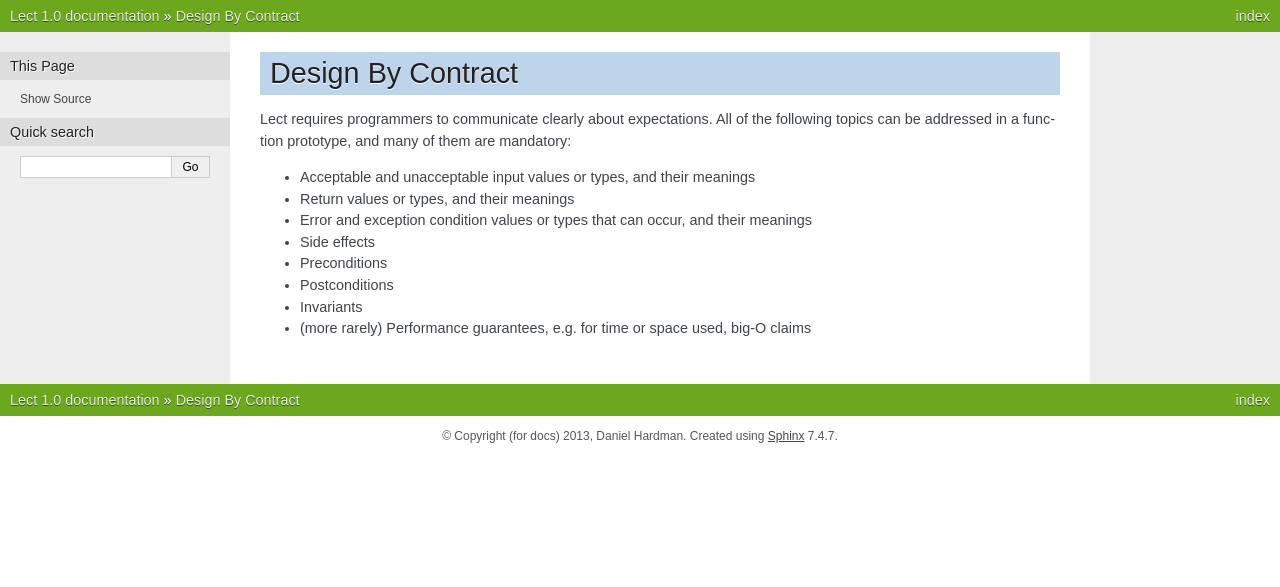
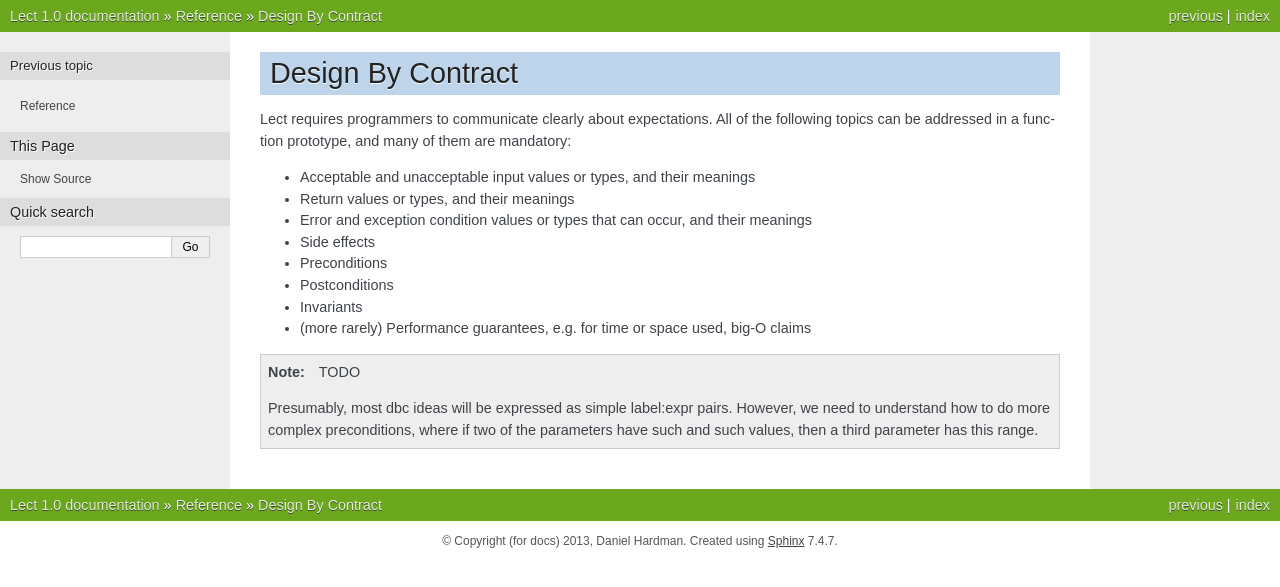
Before and after one commit to dhh1128/lect, a Sphinx documentation site: the page built from doc/source/ref/dbc.rst, in a window 1280 px wide. Shown: the top 587 px of the page. Built offline with Sphinx 7.4.7, drawn with Linux system fonts in a browser that asks for light colours; pages that are not in the unit, such as notebooks, are missing from menus.

Commit message:
add TODO notes

```diff
--- a/doc/source/index.rst
+++ b/doc/source/index.rst
@@ -11,7 +11,7 @@ Lect
    :maxdepth: 2
 
    spec/index
-   tutorial
+   ref/index
 
 
 
--- a/doc/source/ref/dbc.rst
+++ b/doc/source/ref/dbc.rst
@@ -11,3 +11,10 @@ can be addressed in a function prototype, and many of them are mandatory:
 * Postconditions
 * Invariants
 * (more rarely) Performance guarantees, e.g. for time or space used, big-O claims
+
+.. note:: TODO
+
+   Presumably, most dbc ideas will be expressed as simple label:expr pairs.
+   However, we need to understand how to do more complex preconditions, where
+   if two of the parameters have such and such values, then a third parameter
+   has this range.
```
Also changed, not shown: doc/source/ref/index.rst (+1 -26 lines), doc/source/spec/3.rst (+3 -2 lines), 1 other file.
